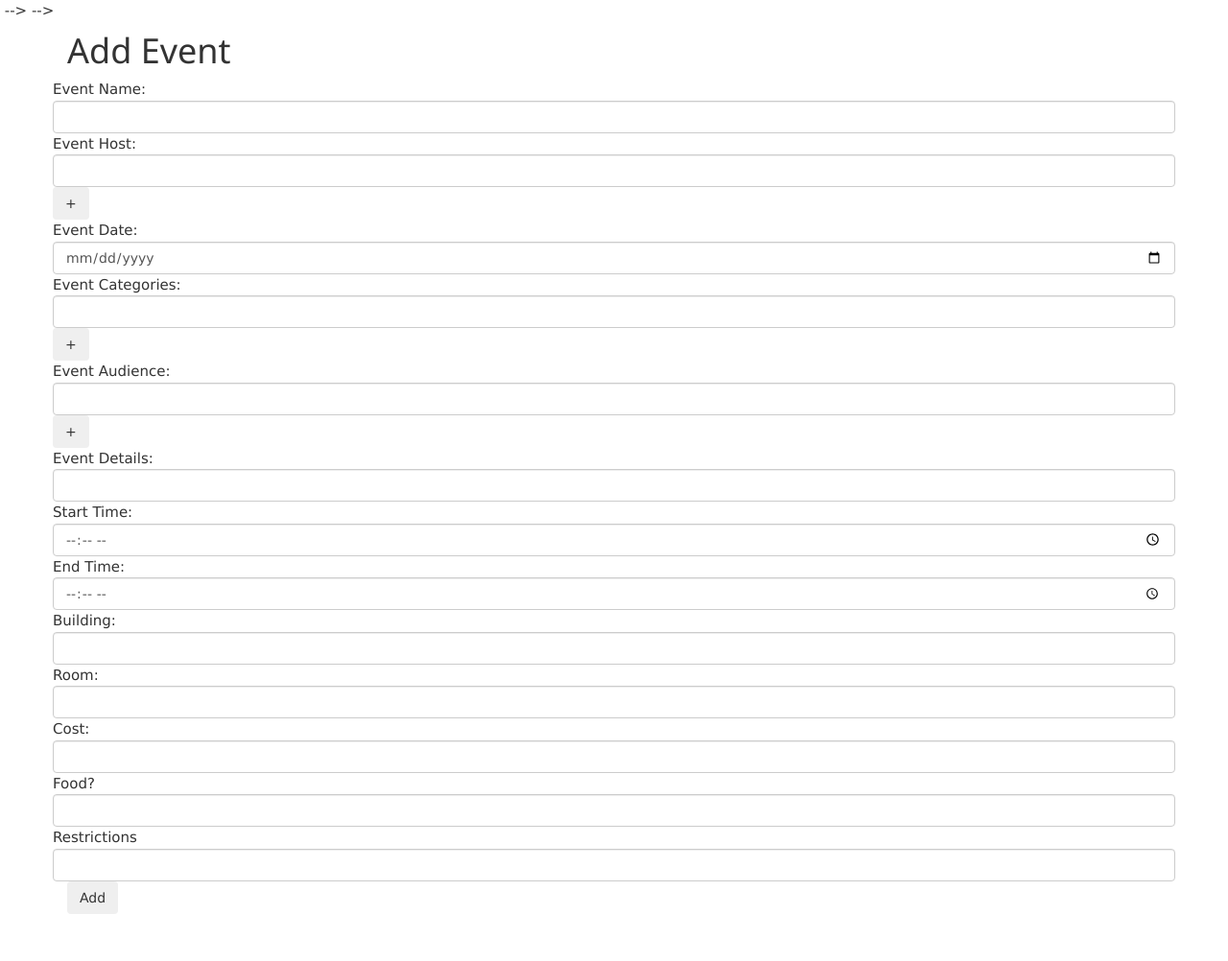
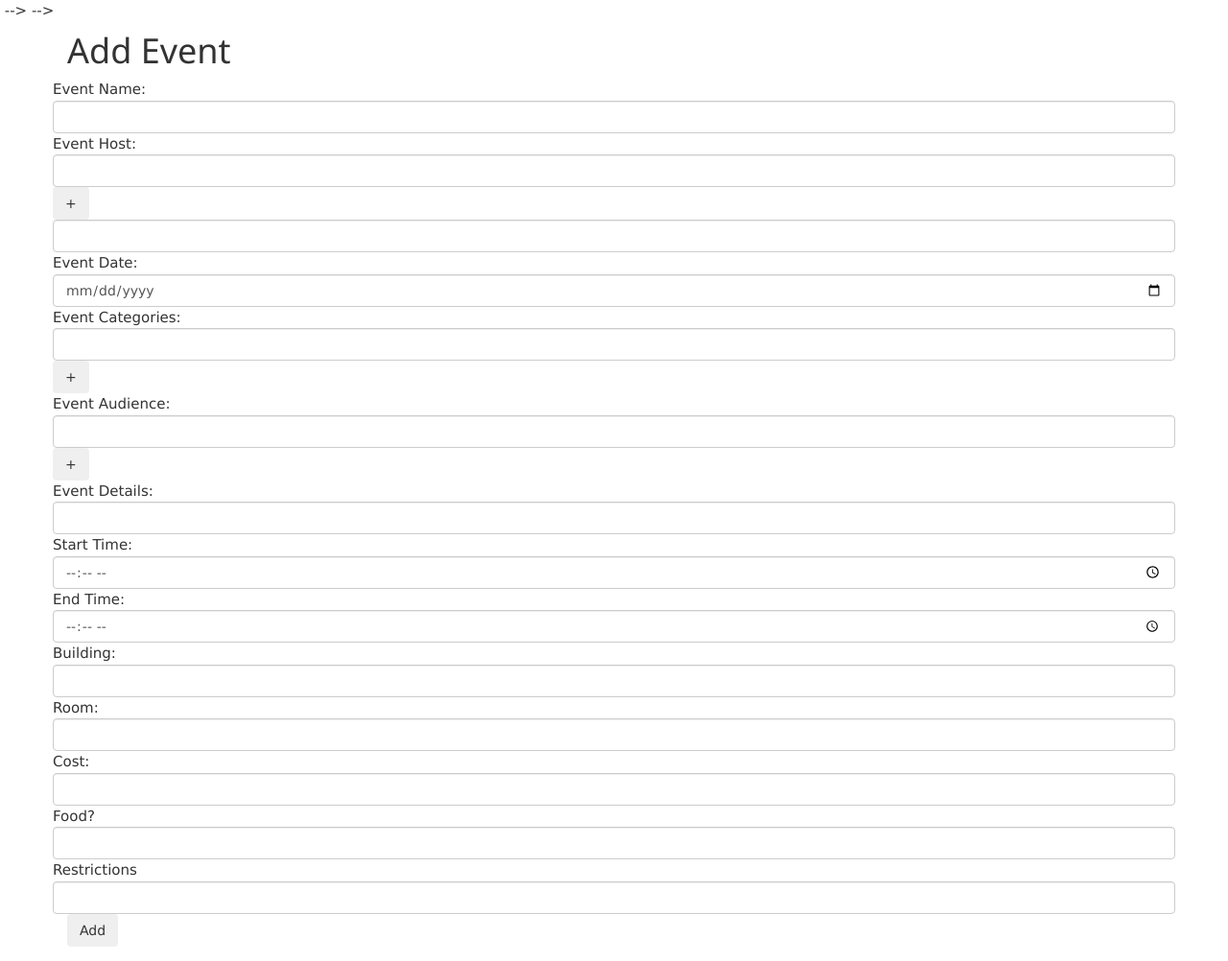
Before and after one commit to KellySchaefer625/databaseProject, a PHP site: page /addEventPage.php in a window 1280 px wide. Shown: the whole page at 96% size. Before the commit the page ends 953 px from the top, so only its background shows below. Run offline with PHP 8.4, Linux system fonts and the light colour scheme; a stand-in replaces the project's code that opens the database connection.

Commit message:
Update addEventPage.php

```diff
--- a/addEventPage.php
+++ b/addEventPage.php
@@ -91,7 +91,11 @@
   </div>
 
   <div class="row mb-3 mx-3">
-   <button class="btn btn-outline-secondary" value="HostAdd" type="button">+</button>
+   <button class="btn btn-outline-secondary" data-toggle="collapse" data-target="#org_name2" value="HostAdd" type="button">+</button>
+  </div>
+
+  <div class="row mb-3 mx-3">
+        <input type="text" class="form-control" name="org_name2"/>
   </div>
 
   <div class="row mb-3 mx-3">
```
